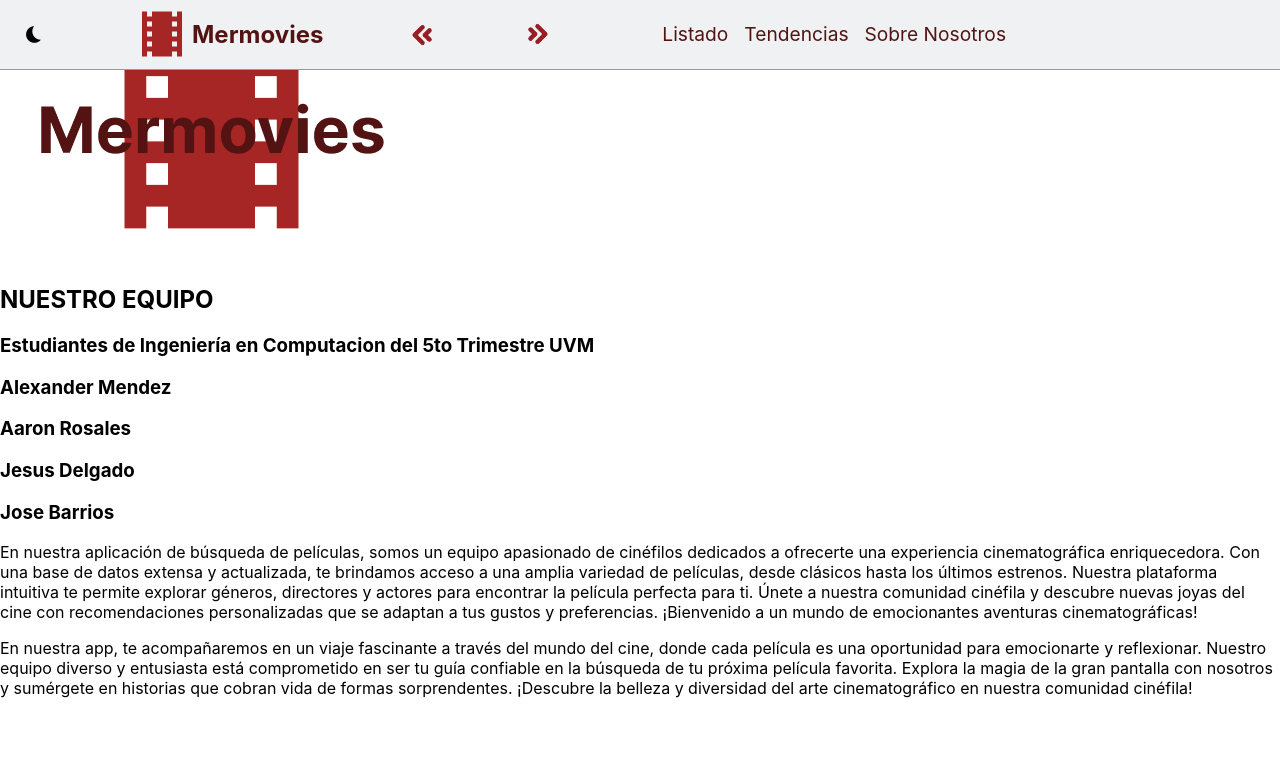
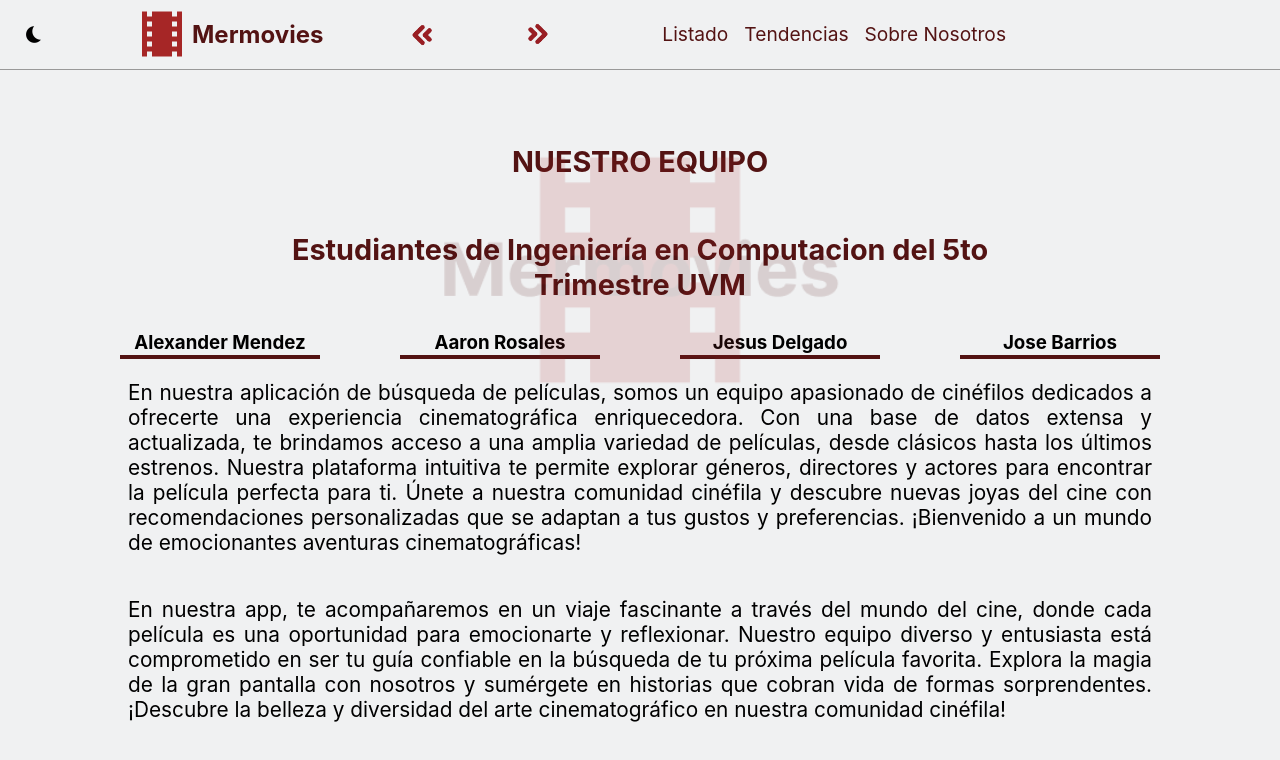
Before and after one commit to AlexanderMendezUVM/UVM-Front-End-Unidad-IV, a React (Create React App) app: page /Nosotros in a window 1280 px wide. Shown: the top 760 px of the page. Built offline with nearby package versions, Linux system fonts and the light colour scheme.

Commit message:
Commit 15: Terminado CSS de Nosotros

```diff
--- a/src/css/Nosotros.module.css
+++ b/src/css/Nosotros.module.css
@@ -1,4 +1,99 @@
-.principal{
-    padding: 80px;
-    color: black;
-}
+.contenedorc {
+    display: flex;
+    width: 100%;
+    height: 100vh;
+    justify-content: center;
+    align-items: center;
+    padding-top: 65px;
+    background-color: #f0f1f2;
+  }
+
+  .contenedoro {
+      display: flex;
+      width: 100%;
+      height: 100vh;
+      justify-content: center;
+      align-items: center;
+      padding-top: 65px;
+      background-color: #000000;
+    }
+
+
+  .cuerpoc {
+    width: 100%;
+    height: 100%;
+    margin-top: 110px;
+    display: flex;
+    flex-direction: column;
+    align-items: center;
+    background-color: #f0f1f2;
+    color: #000000;
+  }
+
+  .cuerpoo {
+      width: 100%;
+      height: 100%;
+      display: flex;
+      flex-direction: column;
+      align-items: center;
+      background-color: #000000;
+    }
+
+
+  .logogrande {
+    width: 38%;
+    opacity: 15%;
+    position: fixed;
+  }
+
+  .equipoc {
+    text-align: center;
+    width: 60%;
+    font-size: 1.8rem;
+    color: #531313;
+  }
+
+  .equipoo {
+      text-align: center;
+      width: 60%;
+      font-size: 1.8rem;
+      color: #f0f1f2;
+  }
+
+  .integrantesc{
+      display: grid;
+      grid-template-columns: repeat(4, 1fr);
+      gap: 3rem 5rem;
+      color: #000000;
+  }
+
+  .integranteso{
+      display: grid;
+      grid-template-columns: repeat(4, 1fr);
+      gap: 3rem 5rem;
+      color: #f0f1f2;
+  }
+
+  .infointegrantes{
+      display: flex;
+      flex-direction: column;
+      border-bottom: 4px solid #531313;
+      width: 200px;
+      height: 25px;
+      justify-content: center;
+      align-items: center;
+  }
+
+  .textoo{
+      width: 80%;
+      text-align: justify;
+      font-size: 1.3rem;
+      color: #f0f1f2;
+  }
+
+  .textoc{
+      width: 80%;
+      text-align: justify;
+      font-size: 1.3rem;
+      color: #000000;
+  }
```
